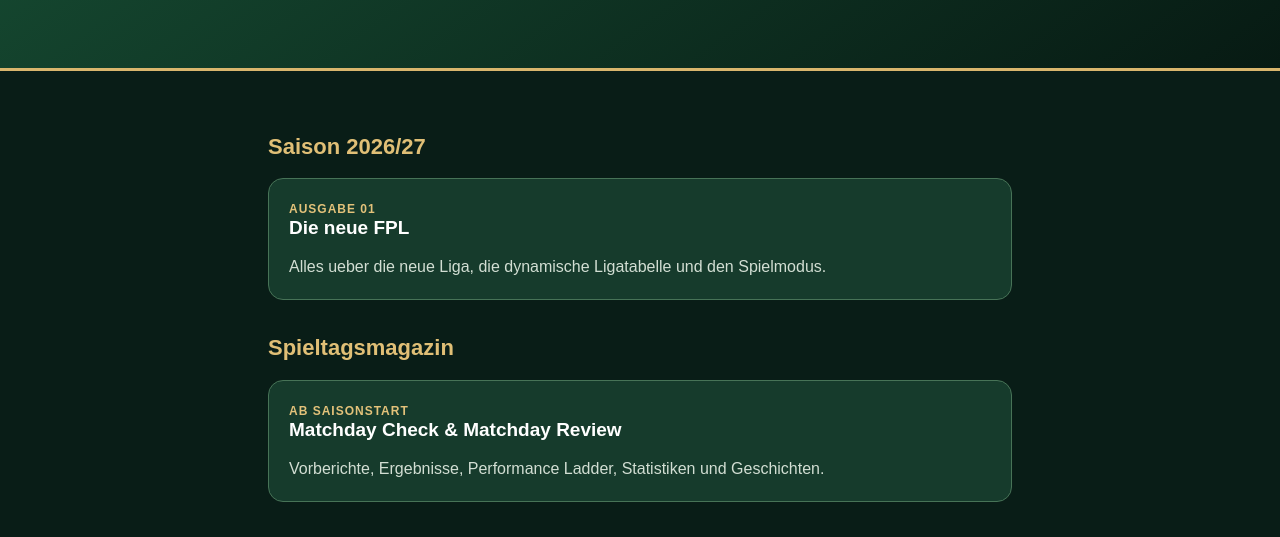
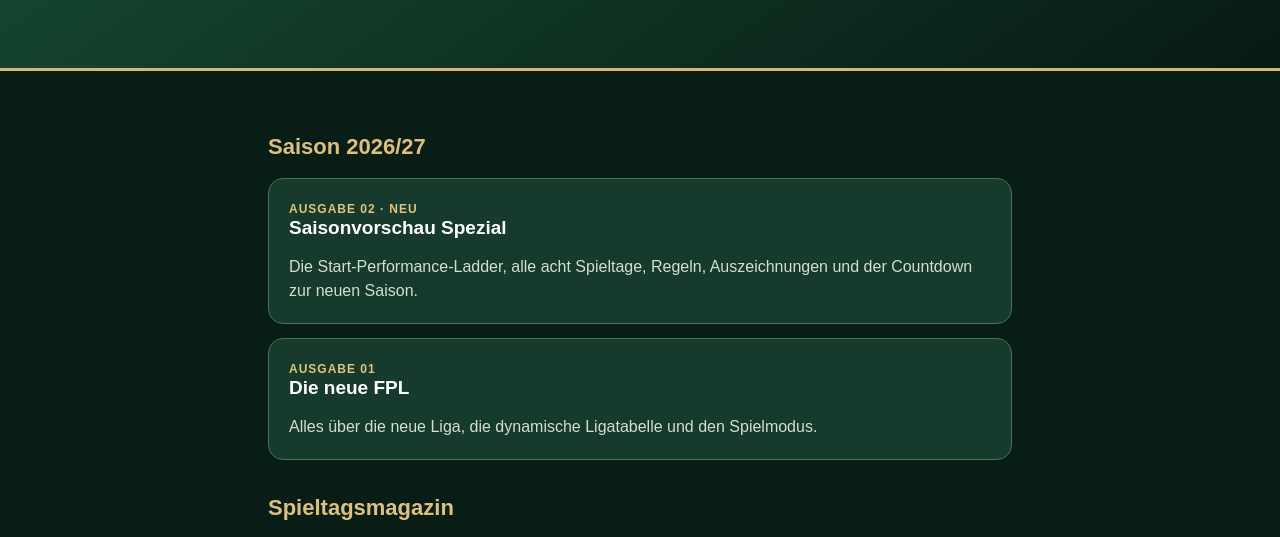
Before and after one commit to FPL-INSIDE/Fpl-magazin, a plain HTML site: page index.html in a window 1280 px wide. Shown: the part 200-737 px from the top of the page. Drawn offline with Linux system fonts and the light colour scheme.

Commit message:
Fix German text and update card titles

```diff
--- a/index.html
+++ b/index.html
@@ -28,15 +28,20 @@
 </header>
 <main>
 <h2>Saison 2026/27</h2>
+<a class="card" href="FPL_INSIDE_Version_2.html">
+<span class="tag">AUSGABE 02 · NEU</span>
+<strong>Saisonvorschau Spezial</strong>
+<p>Die Start-Performance-Ladder, alle acht Spieltage, Regeln, Auszeichnungen und der Countdown zur neuen Saison.</p>
+</a>
 <a class="card" href="FPL_INSIDE_Ausgabe_01.html">
 <span class="tag">AUSGABE 01</span>
 <strong>Die neue FPL</strong>
-<p>Alles ueber die neue Liga, die dynamische Ligatabelle und den Spielmodus.</p>
+<p>Alles über die neue Liga, die dynamische Ligatabelle und den Spielmodus.</p>
 </a>
 <h2>Spieltagsmagazin</h2>
 <div class="card">
 <span class="tag">AB SAISONSTART</span>
-<strong>Matchday Check &amp; Matchday Review</strong>
+<strong>Spieltagsvorschau &amp; Spieltagsrückblick</strong>
 <p>Vorberichte, Ergebnisse, Performance Ladder, Statistiken und Geschichten.</p>
 </div>
 </main>
```
